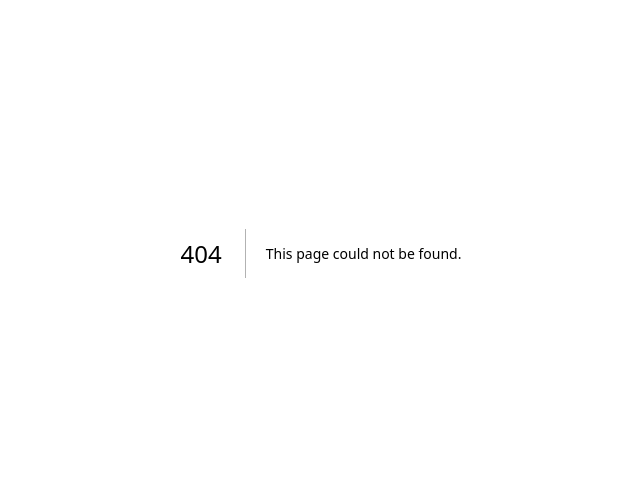
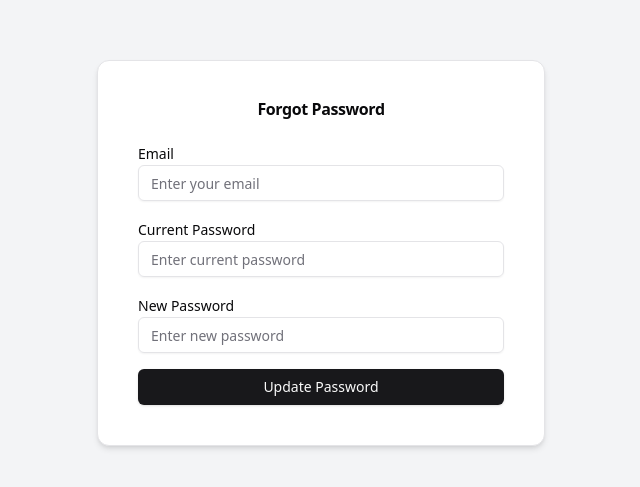
Before and after one commit to eewebsiteiiti/btp-portal, a Next.js app: page /login/forgot-password in a window 1280 px wide. Before the commit this address had no page. Shown: the part 147-634 px from the top of the page, without its empty margins (319-959 px from the left). Built offline with nearby package versions, Linux system fonts and the light colour scheme.

Commit message:
adds forgot password option for students

```diff
--- /dev/null
+++ b/src/app/api/auth/forgot-password/route.ts
@@ -0,0 +1,46 @@
+import { NextResponse } from "next/server";
+import { dbConnect } from "@/lib/mongodb";
+import Professor from "@/models/Professor";
+
+export async function POST(req: Request) {
+  try {
+    const { email, currentPassword, newPassword } = await req.json();
+
+    if (!email || !currentPassword || !newPassword) {
+      return NextResponse.json(
+        { message: "All fields are required" },
+        { status: 400 }
+      );
+    }
+
+    await dbConnect();
+
+    const user = await Professor.findOne({ email });
+
+    if (!user) {
+      return NextResponse.json({ message: "User not found" }, { status: 404 });
+    }
+
+    // const isMatch = await bcrypt.compare(currentPassword, user.password);
+    const isMatch = currentPassword === user.password;
+
+    if (!isMatch) {
+      return NextResponse.json(
+        { message: "Current password is incorrect" },
+        { status: 401 }
+      );
+    }
+
+    // const hashedPassword = await bcrypt.hash(newPassword, 10);
+    user.password = newPassword;
+    await user.save();
+
+    return NextResponse.json({ message: "Password updated successfully" });
+  } catch (error) {
+    console.error("Error updating password:", error);
+    return NextResponse.json(
+      { message: "Something went wrong" },
+      { status: 500 }
+    );
+  }
+}
--- /dev/null
+++ b/src/app/login/forgot-password/page.tsx
@@ -0,0 +1,106 @@
+"use client";
+
+import { useState } from "react";
+import { useRouter } from "next/navigation";
+import { Button } from "@/components/ui/button";
+import { Input } from "@/components/ui/input";
+import { Card, CardContent, CardHeader, CardTitle } from "@/components/ui/card";
+import { Label } from "@/components/ui/label";
+import { Loader2 } from "lucide-react";
+
+export default function ForgotPassword() {
+  const [email, setEmail] = useState("");
+  const [currentPassword, setCurrentPassword] = useState("");
+  const [newPassword, setNewPassword] = useState("");
+  const [loading, setLoading] = useState(false);
+  const [error, setError] = useState("");
+  const [success, setSuccess] = useState("");
+  const router = useRouter();
+
+  const handleSubmit = async (e: React.FormEvent) => {
+    e.preventDefault();
+    setLoading(true);
+    setError("");
+    setSuccess("");
+
+    try {
+      const res = await fetch("/api/auth/forgot-password", {
+        method: "POST",
+        headers: {
+          "Content-Type": "application/json",
+        },
+        body: JSON.stringify({ email, currentPassword, newPassword }),
+      });
+
+      const data = await res.json();
+
+      if (!res.ok) {
+        throw new Error(data.message || "Failed to update password");
+      }
+
+      setSuccess("Password updated successfully. Redirecting to login...");
+      setTimeout(() => router.push("/login"), 2000);
+    } catch (err: unknown) {
+      if (err instanceof Error) {
+        setError(err.message);
+      } else {
+        setError("An unknown error occurred");
+      }
+    } finally {
+      setLoading(false);
+    }
+  };
+
+  return (
+    <div className="flex items-center justify-center min-h-screen bg-gray-100">
+      <Card className="w-full max-w-md p-4 shadow-md">
+        <CardHeader>
+          <CardTitle className="text-center">Forgot Password</CardTitle>
+        </CardHeader>
+        <CardContent>
+          <form onSubmit={handleSubmit} className="space-y-4">
+            <div>
+              <Label>Email</Label>
+              <Input
+                type="email"
+                value={email}
+                onChange={(e) => setEmail(e.target.value)}
+                placeholder="Enter your email"
+                required
+              />
+            </div>
+            <div>
+              <Label>Current Password</Label>
+              <Input
+                type="password"
+                value={currentPassword}
+                onChange={(e) => setCurrentPassword(e.target.value)}
+                placeholder="Enter current password"
+                required
+              />
+            </div>
+            <div>
+              <Label>New Password</Label>
+              <Input
+                type="password"
+                value={newPassword}
+                onChange={(e) => setNewPassword(e.target.value)}
+                placeholder="Enter new password"
+                required
+              />
+            </div>
+            {error && <p className="text-red-500 text-sm">{error}</p>}
+            {success && <p className="text-green-500 text-sm">{success}</p>}
+            <Button type="submit" className="w-full" disabled={loading}>
+              {loading ? (
+                <Loader2 className="animate-spin" />
+              ) : (
+                "Update Password"
+              )}
+            </Button>
+          </form>
+        </CardContent>
+      </Card>
+    </div>
+  );
+}
--- a/src/app/login/page.tsx
+++ b/src/app/login/page.tsx
@@ -8,6 +8,7 @@ import { Input } from "@/components/ui/input";
 import { Card, CardContent, CardHeader, CardTitle } from "@/components/ui/card";
 import { Label } from "@/components/ui/label";
 import { Loader2 } from "lucide-react";
+import Link from "next/link";
 
 export default function Login() {
   const [email, setEmail] = useState("");
@@ -115,6 +116,11 @@ export default function Login() {
               {loading ? <Loader2 className="animate-spin" /> : "Login"}
             </Button>
           </form>
+          {role === "professor" ? (
+            <Button asChild className="w-full" variant="link">
+              <Link href="login/forgot-password">Forgot Password?</Link>
+            </Button>
+          ) : null}
         </CardContent>
       </Card>
     </div>
```
